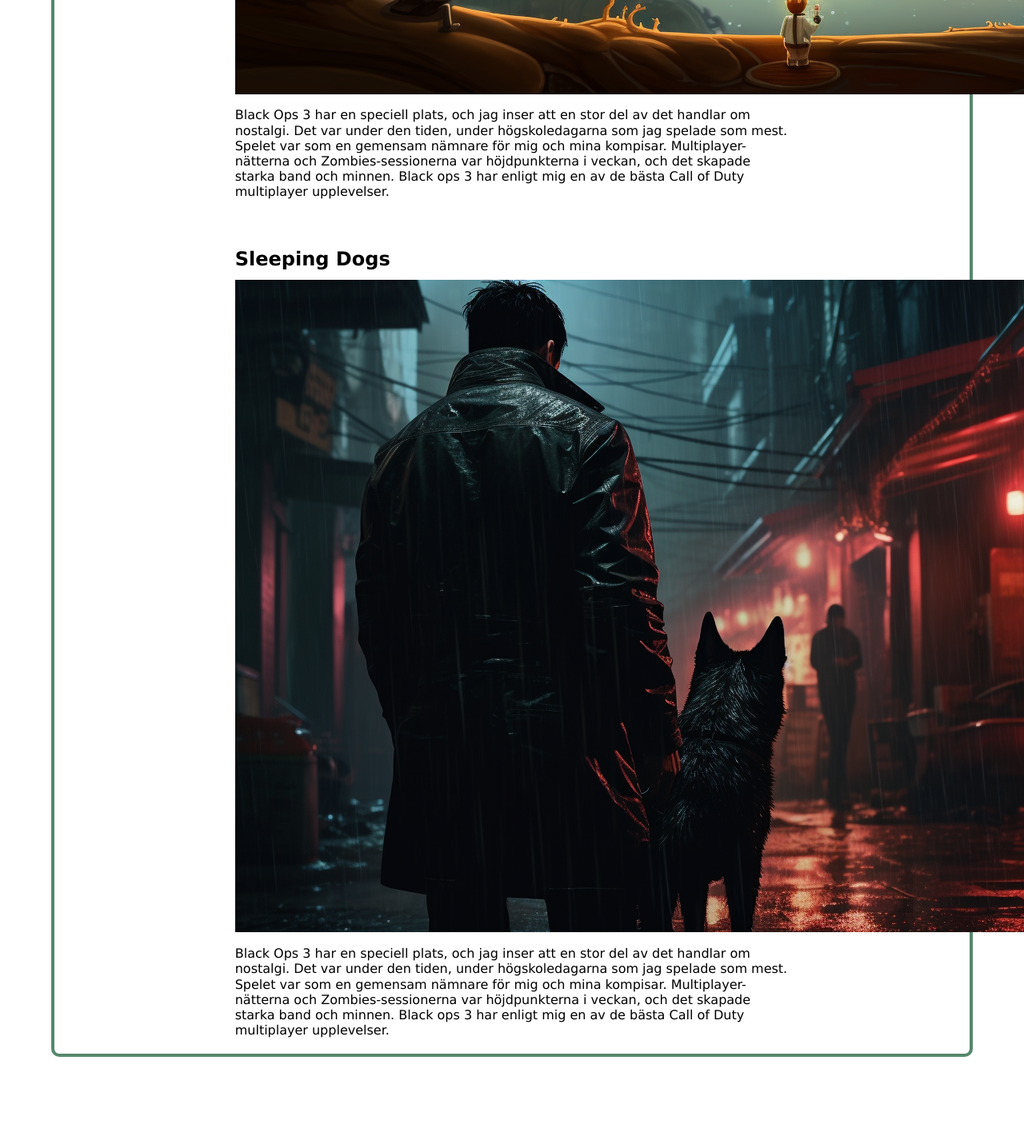
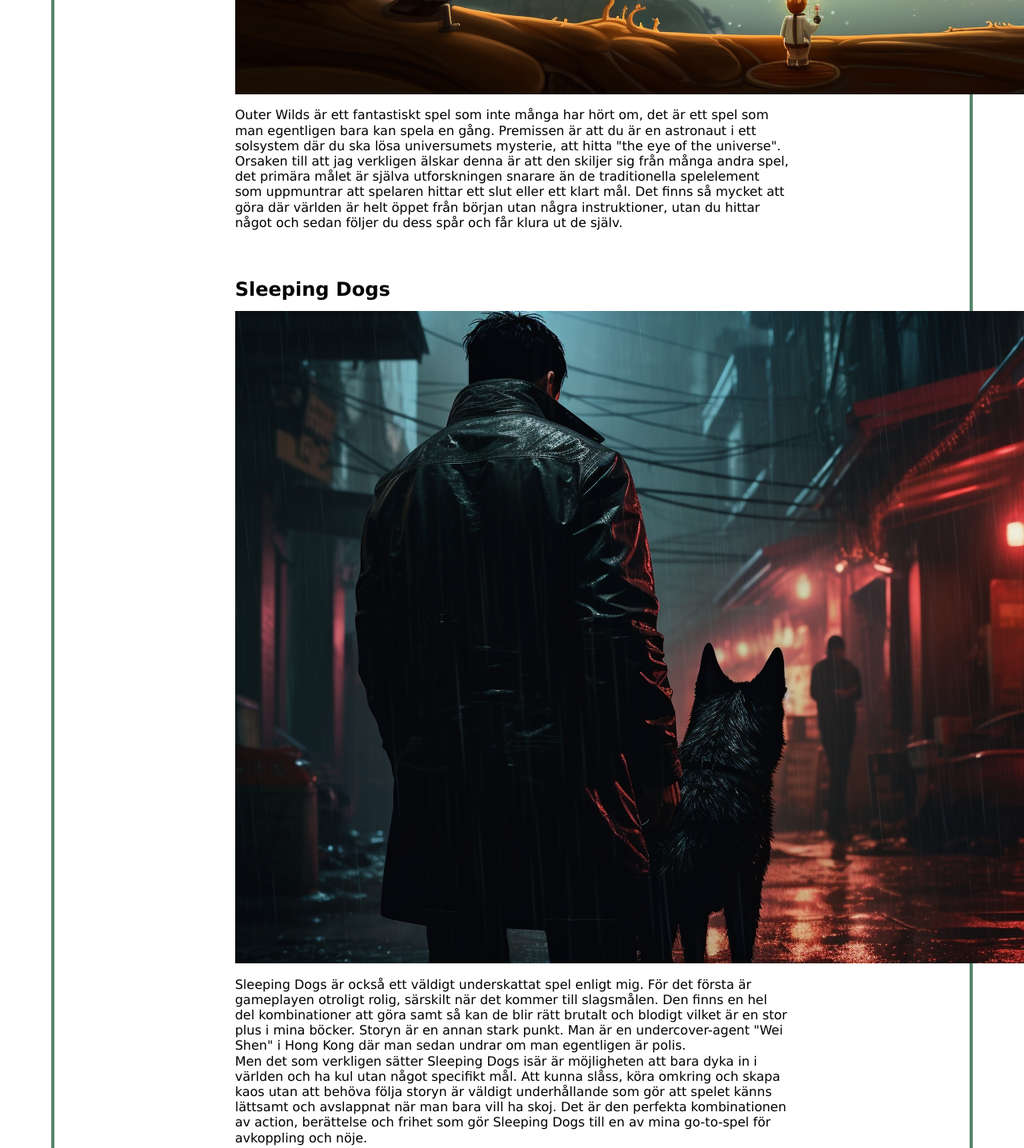
Before and after one commit to HarisSabanovic/SCSS, a website built with Parcel: page src/index.html in a window 1280 px wide. Shown: the part 5160-6596 px from the top of the page at 80% size. Before the commit the page ends 6482 px from the top, so only its background shows below. Built offline with nearby package versions, Linux system fonts and the light colour scheme.

Commit message:
lade till infromation om spel

```diff
--- a/src/index.html
+++ b/src/index.html
@@ -59,7 +59,8 @@
                         <source srcset="images/outer-wilds.png?as=webp&width=300" type="image/webp">
                         <img src="images/outer-wilds.png?width=300" alt="en ai genererad bild på spelet outer wilds">
                     </picture>
-                    <p>Black Ops 3 har en speciell plats, och jag inser att en stor del av det handlar om nostalgi. Det var under den tiden, under högskoledagarna som jag spelade som mest. Spelet var som en gemensam nämnare för mig och mina kompisar. Multiplayer-nätterna och Zombies-sessionerna var höjdpunkterna i veckan, och det skapade starka band och minnen. Black ops 3 har enligt mig en av de bästa Call of Duty multiplayer upplevelser.</p>
+                    <p>Outer Wilds är ett fantastiskt spel som inte många har hört om, det är ett spel som man egentligen bara kan spela en gång. Premissen är att du är en astronaut i ett solsystem där du ska lösa universumets mysterie, att hitta "the eye of the universe".
+                        Orsaken till att jag verkligen älskar denna är att den skiljer sig från många andra spel, det primära målet är själva utforskningen snarare än de traditionella spelelement som uppmuntrar att spelaren hittar ett slut eller ett klart mål. Det finns så mycket att göra där världen är helt öppet från början utan några instruktioner, utan du hittar något och sedan följer du dess spår och får klura ut de själv. </p>
                 </div>
 
                 <div class="game-container">
@@ -69,7 +70,8 @@
                         <source srcset="images/sleepingdogs.png?as=webp&width=300" type="image/webp">
                         <img src="images/sleepingdogs.png?width=300" alt="en ai genererad bild  på spelet sleeping dogs">
                     </picture>
-                    <p>Black Ops 3 har en speciell plats, och jag inser att en stor del av det handlar om nostalgi. Det var under den tiden, under högskoledagarna som jag spelade som mest. Spelet var som en gemensam nämnare för mig och mina kompisar. Multiplayer-nätterna och Zombies-sessionerna var höjdpunkterna i veckan, och det skapade starka band och minnen. Black ops 3 har enligt mig en av de bästa Call of Duty multiplayer upplevelser.</p>
+                    <p>Sleeping Dogs är också ett väldigt underskattat spel enligt mig. För det första är gameplayen otroligt rolig, särskilt när det kommer till slagsmålen. Den finns en hel del kombinationer att göra samt så kan de blir rätt brutalt och blodigt vilket är en stor plus i mina böcker. Storyn är en annan stark punkt. Man är en undercover-agent "Wei Shen" i Hong Kong där man sedan undrar om man egentligen är polis. </p>
+                    <p>Men det som verkligen sätter Sleeping Dogs isär är möjligheten att bara dyka in i världen och ha kul utan något specifikt mål. Att kunna slåss, köra omkring och skapa kaos utan att behöva följa storyn är väldigt underhållande som gör att spelet känns lättsamt och avslappnat när man bara vill ha skoj. Det är den perfekta kombinationen av action, berättelse och frihet som gör Sleeping Dogs till en av mina go-to-spel för avkoppling och nöje.</p>
                 </div>
             </div>
         </main>
```
